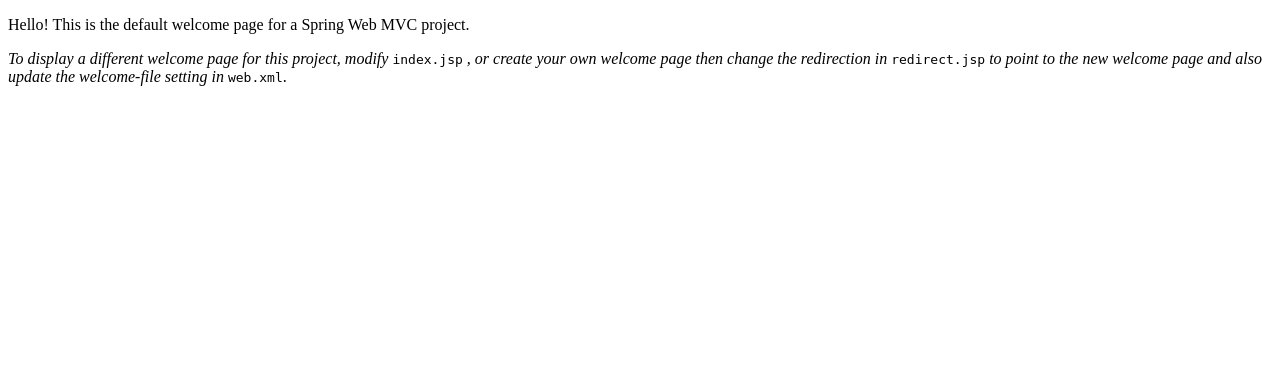
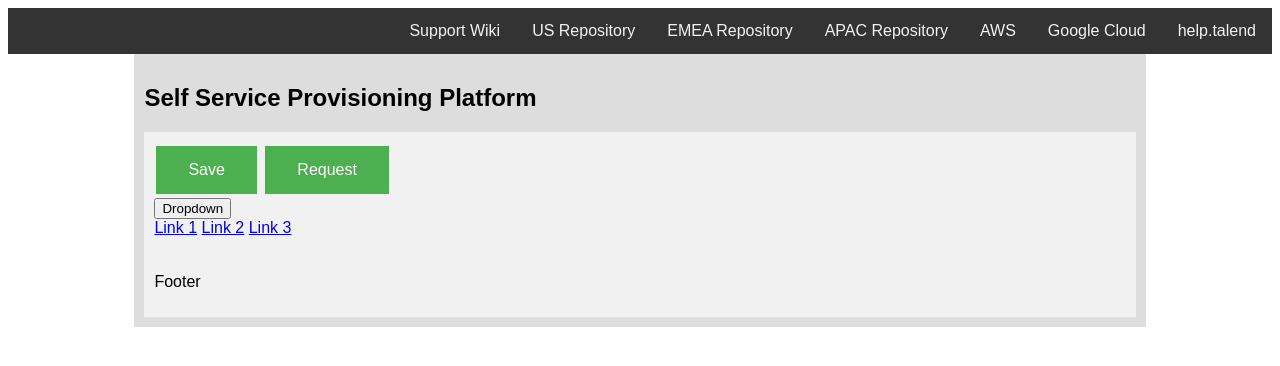
Before and after one commit to matiassimenon/self-service, a Java web app: template self-service-2/web/WEB-INF/jsp/index.jsp in a window 1280 px wide. Shown: the top 366 px of the page. Run offline with Tomcat 11, a stand-in JSP engine, Linux system fonts and the light colour scheme; the template is opened without the code that fills it, so the values that code supplies are empty.

Commit message:
added css and html

```diff
--- /dev/null
+++ b/self-service-2/web/CSS/self-service.css
@@ -0,0 +1,81 @@
+/*
+To change this license header, choose License Headers in Project Properties.
+To change this template file, choose Tools | Templates
+and open the template in the editor.
+*/
+/*
+    Created on : Feb 21, 2018, 12:35:48 PM
+    Author     : francisco
+*/
+
+
+* {
+    box-sizing: border-box;
+    font-family: Arial, Helvetica, sans-serif;
+}
+
+/* Style the html and body */
+html,body {
+  height:100%
+  margin: 0;
+  font-family: Arial, Helvetica, sans-serif;
+}
+
+/* Style the top navigation bar */
+.top-bar {
+    overflow: hidden;
+    background-color: #333;
+}
+
+/* Style the top-bar links */
+.top-bar a {
+    float: right;
+    display: block;
+    color: #f2f2f2;
+    text-align: center;
+    padding: 14px 16px;
+    text-decoration: none;
+}
+
+/* Change color on hover */
+.top-bar a:hover {
+    background-color: #ddd;
+    color: black;
+}
+
+/* Style the middle column */
+.tab-content {
+  margin: 0 auto;
+  padding: 10px;
+  background-color: #f1f1f1;
+  align: center;
+}
+
+/* Style the content */
+.main-content {
+	margin: 0 auto;
+    background-color: #ddd;
+    padding:10px;
+    width:80%;
+    align: center;
+}
+
+/* Style the button */
+.button {
+    background-color: #4CAF50;
+    border: none;
+    color: white;
+    padding: 15px 32px;
+    text-align: center;
+    text-decoration: none;
+    display: inline-block;
+    font-size: 16px;
+    margin: 4px 2px;
+    cursor: pointer;
+}
+
+/* Style the footer */
+.footer {
+    background-color: #f1f1f1;
+    padding: 10px;
+}
--- a/self-service-2/web/WEB-INF/jsp/index.jsp
+++ b/self-service-2/web/WEB-INF/jsp/index.jsp
@@ -2,18 +2,47 @@
 <!DOCTYPE HTML PUBLIC "-//W3C//DTD HTML 4.01 Transitional//EN"
     "http://www.w3.org/TR/html4/loose.dtd">
 
-<html>
-    <head>
-        <meta http-equiv="Content-Type" content="text/html; charset=UTF-8">
-        <title>Welcome to Spring Web MVC project</title>
-    </head>
+<html lang="en">
+ <head>
+ <title>Self Service Provisioning Platform</title>
+ <meta charset="utf-8">
+ <meta name="viewport" content="width=device-width, initial-scale=1">
+ <link rel="stylesheet" type="text/css" href="self-service.css">
 
-    <body>
-        <p>Hello! This is the default welcome page for a Spring Web MVC project.</p>
-        <p><i>To display a different welcome page for this project, modify</i>
-            <tt>index.jsp</tt> <i>, or create your own welcome page then change
-                the redirection in</i> <tt>redirect.jsp</tt> <i>to point to the new
-                welcome page and also update the welcome-file setting in</i>
-            <tt>web.xml</tt>.</p>
-    </body>
-</html>
+ </head>
+ <body>
+
+ <div class="top-bar">
+   <a href="#">help.talend</a>
+   <a href="#">Google Cloud</a>
+   <a href="#">AWS</a>
+   <a href="#">APAC Repository</a>
+   <a href="#">EMEA Repository</a>
+   <a href="#">US Repository</a>
+   <a href="#">Support Wiki</a>
+ </div>
+
+ <div class="main-content">
+   <h2>Self Service Provisioning Platform</h2>
+   <div class="tab-content">
+     <button class="button">Save</button>
+     <button class="button">Request</button>
+     <div class="dropdown">
+    <button class="dropbtn" onclick="myFunction()">Dropdown
+      <i class="fa fa-caret-down"></i>
+    </button>
+    <div class="dropdown-content" id="myDropdown">
+      <a href="#">Link 1</a>
+      <a href="#">Link 2</a>
+      <a href="#">Link 3</a>
+    </div>
+   </div>
+
+ </div>
+
+ <div class="footer">
+   <p>Footer</p>
+ </div>
+
+ </body>
+ </html>
```
Also changed, not shown: 19 other files.
